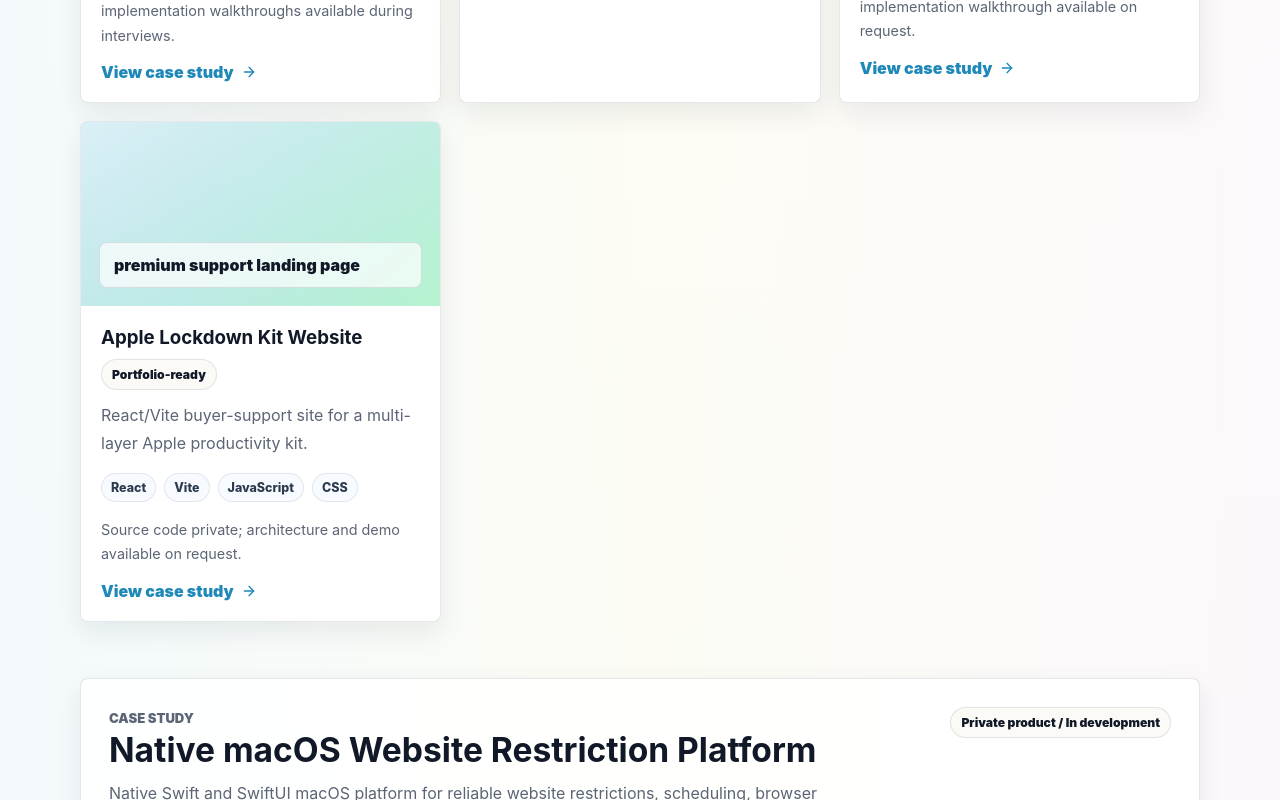
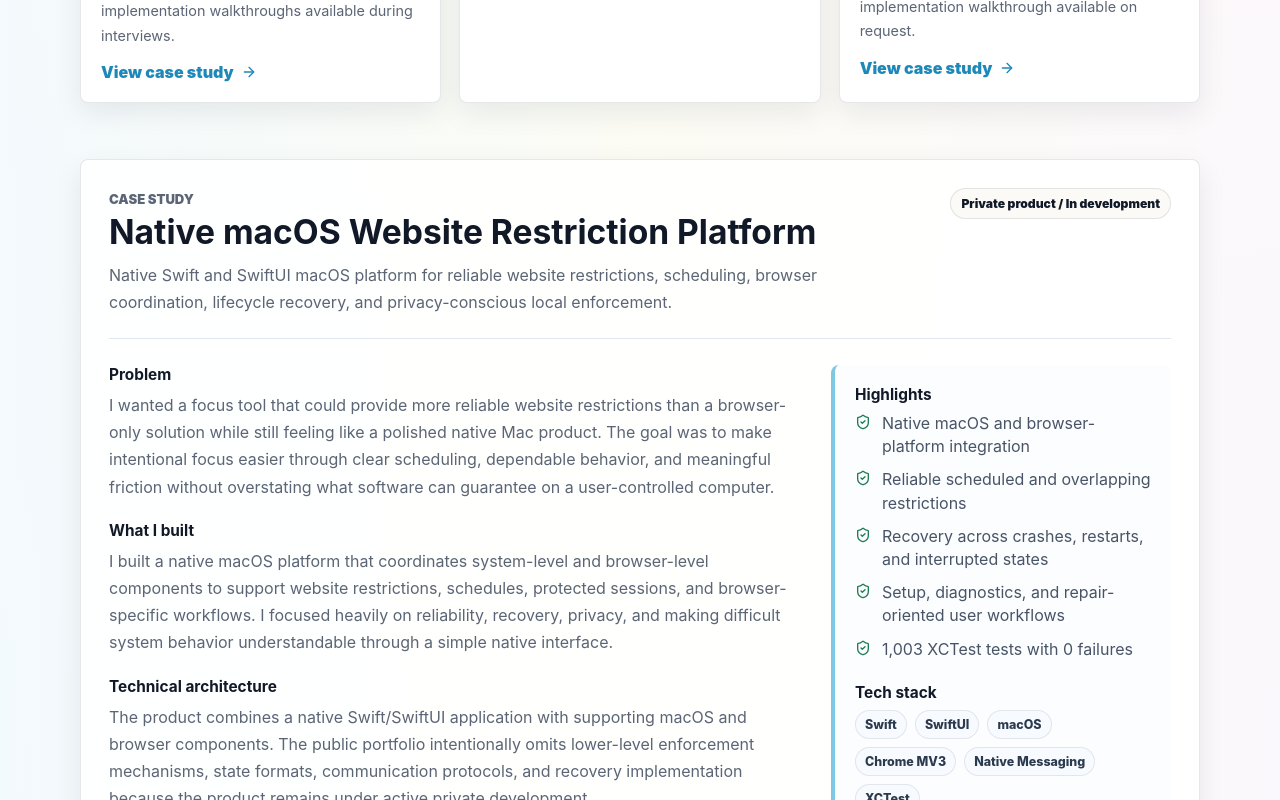
Before and after one commit to ShauryaDas924/Portfolio-Website, a React (Vite) app: page / in a window 1280 px wide. Shown: the part 3260-4060 px from the top of the page. Built offline with nearby package versions, Linux system fonts and the light colour scheme.

Commit message:
remove a product

```diff
--- a/src/data/portfolioData.js
+++ b/src/data/portfolioData.js
@@ -270,38 +270,7 @@
         'The extension is local-only and has no analytics, telemetry, remote server, external APIs, account system, tracking pixels, or third-party runtime dependencies. Settings are stored in Chrome storage, using sync as the primary path and local storage as fallback. Content scripts run only on declared Reddit, YouTube, and LinkedIn hosts. Lock Mode is a self-control strengthening workflow, not a cryptographic security guarantee.',
     },
   },
-  {
-    id: 'apple-lockdown-kit-website',
-    name: 'Apple Lockdown Kit Website',
-    description:
-      'React/Vite marketing and buyer-support site for a multi-layer Apple productivity kit across Mac, Chrome, iPhone, and iPad.',
-    shortDescription:
-      'React/Vite buyer-support site for a multi-layer Apple productivity kit.',
-    techStack: ['React', 'Vite', 'JavaScript', 'CSS'],
-    status: 'Portfolio-ready',
-    accent: 'blue',
-    previewLabel: 'premium support landing page',
-    highlights: [
-      'Premium landing page',
-      'Thank-you and updates pages',
-      'Buyer-support flow',
-      'Reusable content arrays',
-      'Privacy-focused and honest limitation copy',
-      'Production build verification',
-    ],
-    caseStudy: {
-      problem:
-        'I wanted to bundle my Apple-focused productivity tools, browser extensions, setup guidance, and support materials into a clear product that users could understand and purchase as a one-time kit.',
-      built:
-        'I built a React/Vite marketing and buyer-support site with a polished landing page, thank-you flow, updates page, reusable content structure, product explanations, pricing section, and support-oriented copy.',
-      architecture:
-        'The site uses Vite, React components, reusable content arrays, and responsive CSS to present product layers, buyer guidance, privacy notes, limitation copy, updates, and setup-oriented support flows.',
-      challenge:
-        'The hardest challenge was making commercial copy feel premium without overstating protection guarantees or hiding platform limitations. I wanted the site to explain the value clearly while staying honest about what each layer can and cannot do.',
-      boundaries:
-        'The site avoids analytics and tracking in this portfolio version. It focuses on buyer support, clear product explanation, privacy-conscious messaging, and honest limitation copy. It does not expose private buyer files, secrets, source code, or private download links.',
-    },
-  },
+
 ];
 
 export const resumes = [
```
